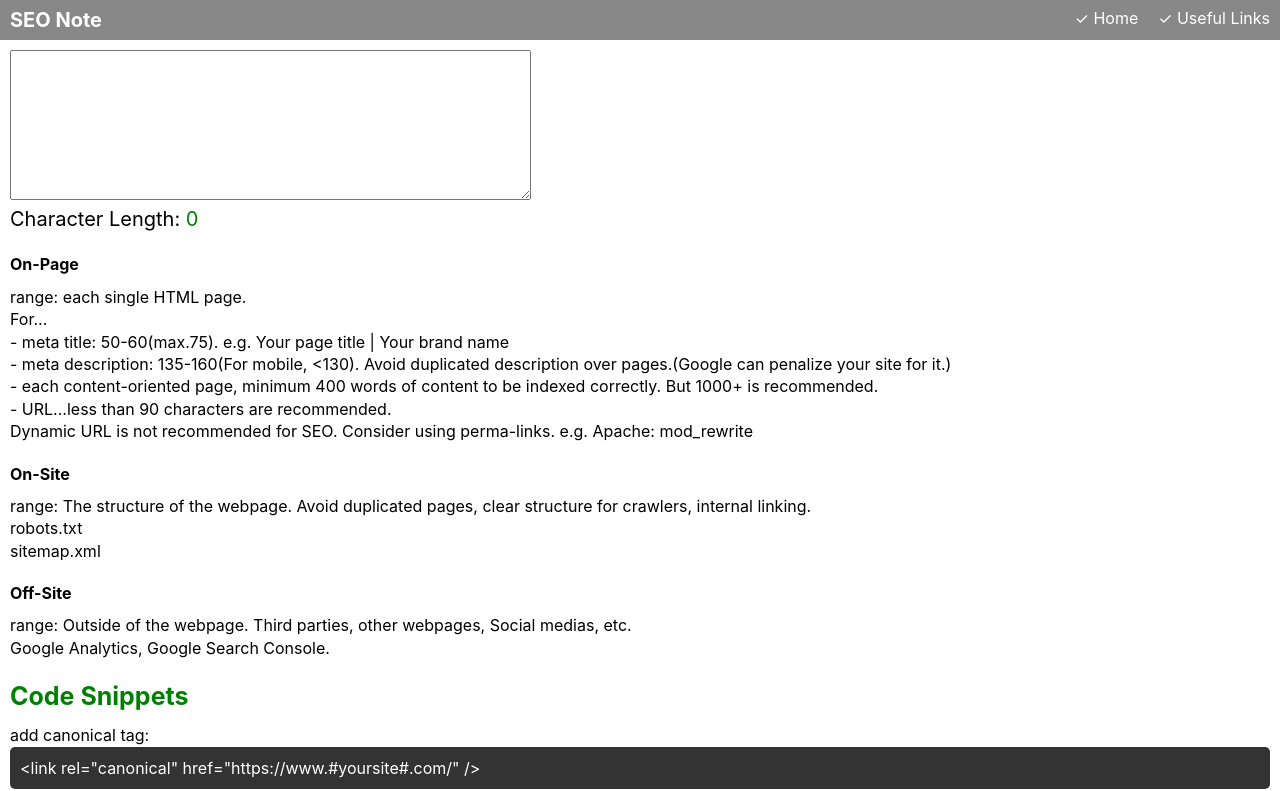
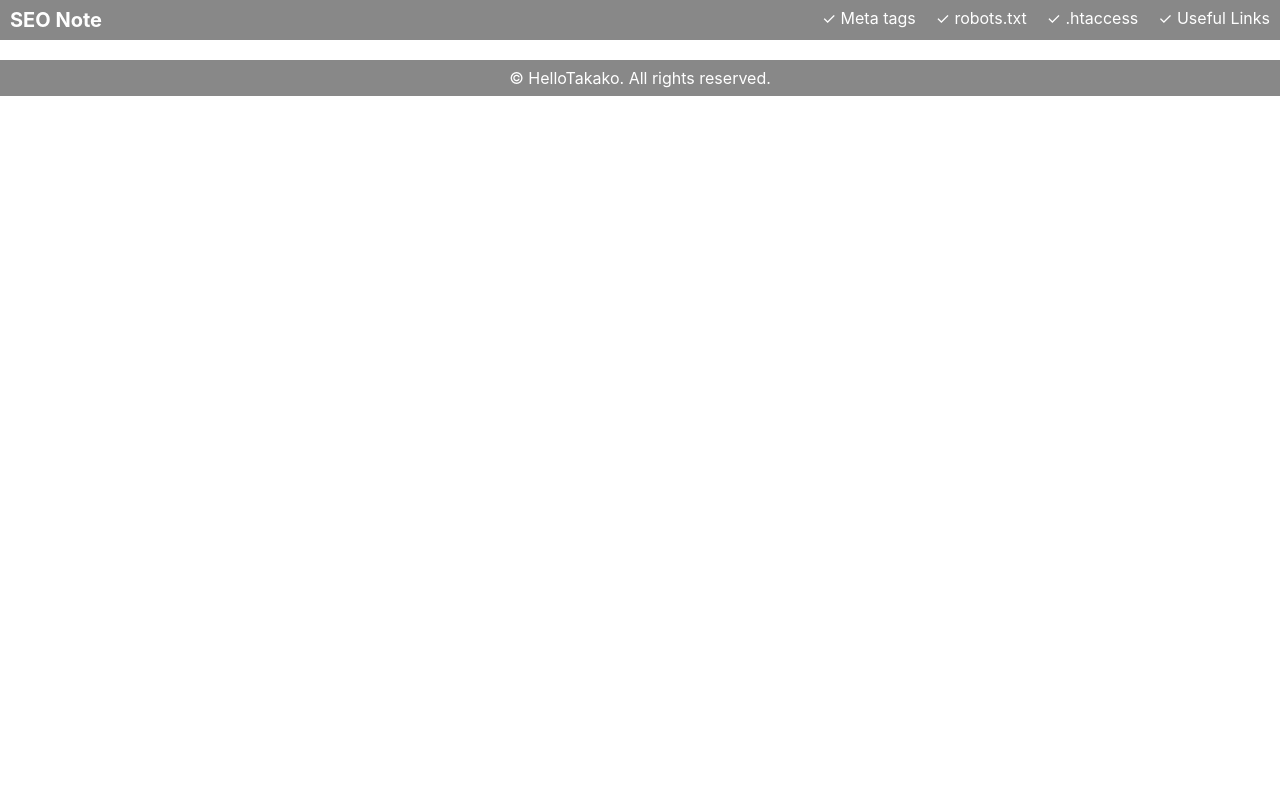
Before and after one commit to HelloTakako/seo-note, a React (Create React App) app: page / in a window 1280 px wide. Shown: the top 791 px of the page. Built offline with nearby package versions, Linux system fonts and the light colour scheme.

Commit message:
added new page components and contents

```diff
--- a/src/App.js
+++ b/src/App.js
@@ -5,6 +5,7 @@ import { BrowserRouter as Router, Route } from 'react-router-dom';
 import Header from './components/header/header.component';
 import HomePage from './pages/homepage/homepage.component';
 import LinksPage from './pages/links/links.component';
+import RobotsTxt from './pages/robots-txt/robots-txt.component';
 import Footer from './components/footer/footer.component';
 
 
@@ -15,8 +16,9 @@ function App() {
     <Router>
         <Header />
         <main>
-        <Route exact path="/" component={HomePage} />
-        <Route path="/links/" component={LinksPage} />
+        <Route exact path="/seo/" component={HomePage} />
+        <Route path="/seo/links/" component={LinksPage} />
+        <Route path="/seo/robots-txt/" component={RobotsTxt} />
         </main>
         <Footer />
       </Router>
--- a/src/components/header/header.component.jsx
+++ b/src/components/header/header.component.jsx
@@ -8,8 +8,10 @@ const Header = () => (
             <h1>SEO Note</h1>
             <nav>
                 <ul>
-                    <li><Link to="/seo/">Home</Link></li>
-                    <li><Link to="seo/links/">Useful Links</Link></li>
+                    <li><Link to="/seo/">Meta tags</Link></li>
+                    <li><Link to="/seo/robots-txt/">robots.txt</Link></li>
+                    <li><Link to="/seo/htaccess/">.htaccess</Link></li>
+                    <li><Link to="/seo/links/">Useful Links</Link></li>
                 </ul>
             </nav>
         </header>
--- /dev/null
+++ b/src/components/meta-tags/meta-tags.component.jsx
@@ -0,0 +1,88 @@
+import React from 'react';
+
+import './meta-tags.styles.scss';
+
+const MetaTags = () => (
+    <div>
+        <dl>
+            <dt>On-Page</dt>
+            <dd>range: each single HTML page.<br />
+            For...<br />
+            - meta title: 50-60(max.75). e.g. Your page title | Your brand name <br />
+            - meta description: 135-160(For mobile, &lt;130). Avoid duplicated description over pages.(Google can penalize your site for it.)<br />
+            - each content-oriented page, minimum 400 words of content to be indexed correctly.
+        But 1000+ is recommended.<br />
+        - URL...less than 90 characters are recommended.<br />
+        Dynamic URL is not recommended for SEO. Consider using perma-links. e.g. Apache: mod_rewrite
+            </dd>
+            <dt>On-Site</dt>
+            <dd>range: The structure of the webpage. Avoid duplicated pages, clear structure for crawlers, internal linking.<br />
+            robots.txt<br />
+            sitemap.xml
+            </dd>
+            <dt>Off-Site</dt>
+            <dd>range: Outside of the webpage. Third parties, other webpages, Social medias, etc.<br />
+            Google Analytics, Google Search Console.
+            </dd>
+        </dl>
+
+        <h3>Code Snippets</h3>
+
+        <h4>Basic Meta tags</h4>
+        <pre>{`<meta charset="utf-8">
+        <title>Your Page Title</title>
+        <link rel="canonical" href="https://www.#yoursite#.com/" />
+        <meta name="description" content="Your description">
+        <meta name="viewport" content="width=device-width, initial-scale=1">`}</pre>
+
+        <h4>OG meta tags</h4>
+        <pre>
+        &lt;meta property=”og:type” content=”article” /> <br />
+        &lt;meta property=”og:title” content=”title of the page” /><br />
+        &lt;meta property=”og:description” content=”description of the page” /><br />
+        &lt;meta property=”og:image” content=”image thmbnail” /><br />
+        &lt;meta property=”og:url” content=”your url” /><br />
+        &lt;meta property=”og:site_name” content=”site name” />
+        </pre>
+
+        <h4>Twitter card meta tags</h4>
+        <pre>
+        &lt;meta name=”twitter:title” content=”title of the page”><br />
+        &lt;meta name=”twitter:description” content=”description of the page”><br />
+        &lt;meta name=”twitter:image” content=”image thumbnail”><br />
+        &lt;meta name=”twitter:site” content=”@username”><br />
+        &lt;meta name=”twitter:creator” content=”@username”>
+        </pre>
+        <div>
+        <p>SDM...Structured Data Markup</p>
+        <p>Microdata...https://en.wikipedia.org/wiki/Microdata_(HTML)<br />
+        Google's Rich Snippet Testing Tool<br />
+        JSON-LD...https://en.wikipedia.org/wiki/JSON-LD<br/>
+        </p>
+
+        <h4>JSON-LD</h4>
+        <pre>{`<script type="application/ld+json">
+        {
+            "@context": {
+            "name": "http://xmlns.com/foaf/0.1/name",
+            "homepage": {
+                "@id": "http://xmlns.com/foaf/0.1/workplaceHomepage",
+                "@type": "@id"
+            },
+            "Person": "http://xmlns.com/foaf/0.1/Person"
+            },
+            "@id": "https://me.example.com",
+            "@type": "Person",
+            "name": "John Smith",
+            "homepage": "https://www.example.com/"
+        }
+        </script>
+        `}
+        </pre>
+        </div>
+
+
+    </div>
+);
+
+export default MetaTags;
--- a/src/components/text/text.styles.scss
+++ b/src/components/meta-tags/meta-tags.styles.scss
@@ -11,6 +11,7 @@ pre{
     padding: 10px;
     border-radius: 5px;
     word-wrap: break-word;
+    margin-bottom: 20px;
 }
 
 h3{
--- a/src/components/text/text.component.jsx
+++ /dev/null
@@ -1,91 +0,0 @@
-import React from 'react';
-
-import './text.styles.scss';
-
-const Text = () => (
-    <div>
-        <dl>
-            <dt>On-Page</dt>
-            <dd>range: each single HTML page.<br />
-            For...<br />
-            - meta title: 50-60(max.75). e.g. Your page title | Your brand name <br />
-            - meta description: 135-160(For mobile, &lt;130). Avoid duplicated description over pages.(Google can penalize your site for it.)<br />
-            - each content-oriented page, minimum 400 words of content to be indexed correctly.
-        But 1000+ is recommended.<br />
-        - URL...less than 90 characters are recommended.<br />
-        Dynamic URL is not recommended for SEO. Consider using perma-links. e.g. Apache: mod_rewrite
-            </dd>
-            <dt>On-Site</dt>
-            <dd>range: The structure of the webpage. Avoid duplicated pages, clear structure for crawlers, internal linking.<br />
-            robots.txt<br />
-            sitemap.xml
-            </dd>
-            <dt>Off-Site</dt>
-            <dd>range: Outside of the webpage. Third parties, other webpages, Social medias, etc.<br />
-            Google Analytics, Google Search Console.
-            </dd>
-        </dl>
-<p>
-<h3>Code Snippets</h3>
-
-add canonical tag:<br />
-<pre>
-&lt;link rel="canonical" href="https://www.#yoursite#.com/" /&gt;
-</pre>
-</p>
-
-<h4>Basic Meta tags</h4>
-<pre>
-
-</pre>
-
-<h4>OG meta tags</h4>
-<pre>
-&lt;meta property=”og:type” content=”article” /> <br />
-&lt;meta property=”og:title” content=”title of the page” /><br />
-&lt;meta property=”og:description” content=”description of the page” /><br />
-&lt;meta property=”og:image” content=”image thmbnail” /><br />
-&lt;meta property=”og:url” content=”your url” /><br />
-&lt;meta property=”og:site_name” content=”site name” />
-</pre>
-
-<h4>Twitter card meta tags</h4>
-<pre>
-&lt;meta name=”twitter:title” content=”title of the page”><br />
-&lt;meta name=”twitter:description” content=”description of the page”><br />
-&lt;meta name=”twitter:image” content=”image thumbnail”><br />
-&lt;meta name=”twitter:site” content=”@username”><br />
-&lt;meta name=”twitter:creator” content=”@username”>
-</pre>
-<div>
-<p>SDM...Structured Data Markup</p>
-<p>Microdata...https://en.wikipedia.org/wiki/Microdata_(HTML)<br />
-Google's Rich Snippet Testing Tool<br />
-JSON-LD...https://en.wikipedia.org/wiki/JSON-LD<br/>
-</p>
-
-<h4>JSON-LD</h4>
-<pre>{`
-<script type="application/ld+json">
-{
-    "@context": {
-      "name": "http://xmlns.com/foaf/0.1/name",
-      "homepage": {
-        "@id": "http://xmlns.com/foaf/0.1/workplaceHomepage",
-        "@type": "@id"
-      },
-      "Person": "http://xmlns.com/foaf/0.1/Person"
-    },
-    "@id": "https://me.example.com",
-    "@type": "Person",
-    "name": "John Smith",
-    "homepage": "https://www.example.com/"
-  }
-</script>
-`}
-</pre>
-</div>
-    </div>
-);
-
-export default Text;
--- a/src/pages/homepage/homepage.component.jsx
+++ b/src/pages/homepage/homepage.component.jsx
@@ -1,7 +1,7 @@
 import React from 'react';
 
 import Counter from '../../components/counter/counter.component';
-import Text from '../../components/text/text.component';
+import MetaTags from '../../components/meta-tags/meta-tags.component';
 
 import './homepage.styles.scss';
 
@@ -9,7 +9,7 @@ import './homepage.styles.scss';
 const HomePage = () => (
       <div>
         <Counter />
-        <Text />
+        <MetaTags />
       </div>
     );
 
--- /dev/null
+++ b/src/pages/robots-txt/robots-txt.component.jsx
@@ -0,0 +1,11 @@
+import React from 'react';
+
+import '../../components/meta-tags/meta-tags.styles.scss';
+
+const RobotsTxt = () => (
+    <div>
+        <h3>robots.txt</h3>
+    </div>
+);
+
+export default RobotsTxt;
```
Also changed, not shown: src/pages/links/links.component.jsx (+5 -5 lines), src/pages/robots-txt/robots-txt.styles.scss (added).
